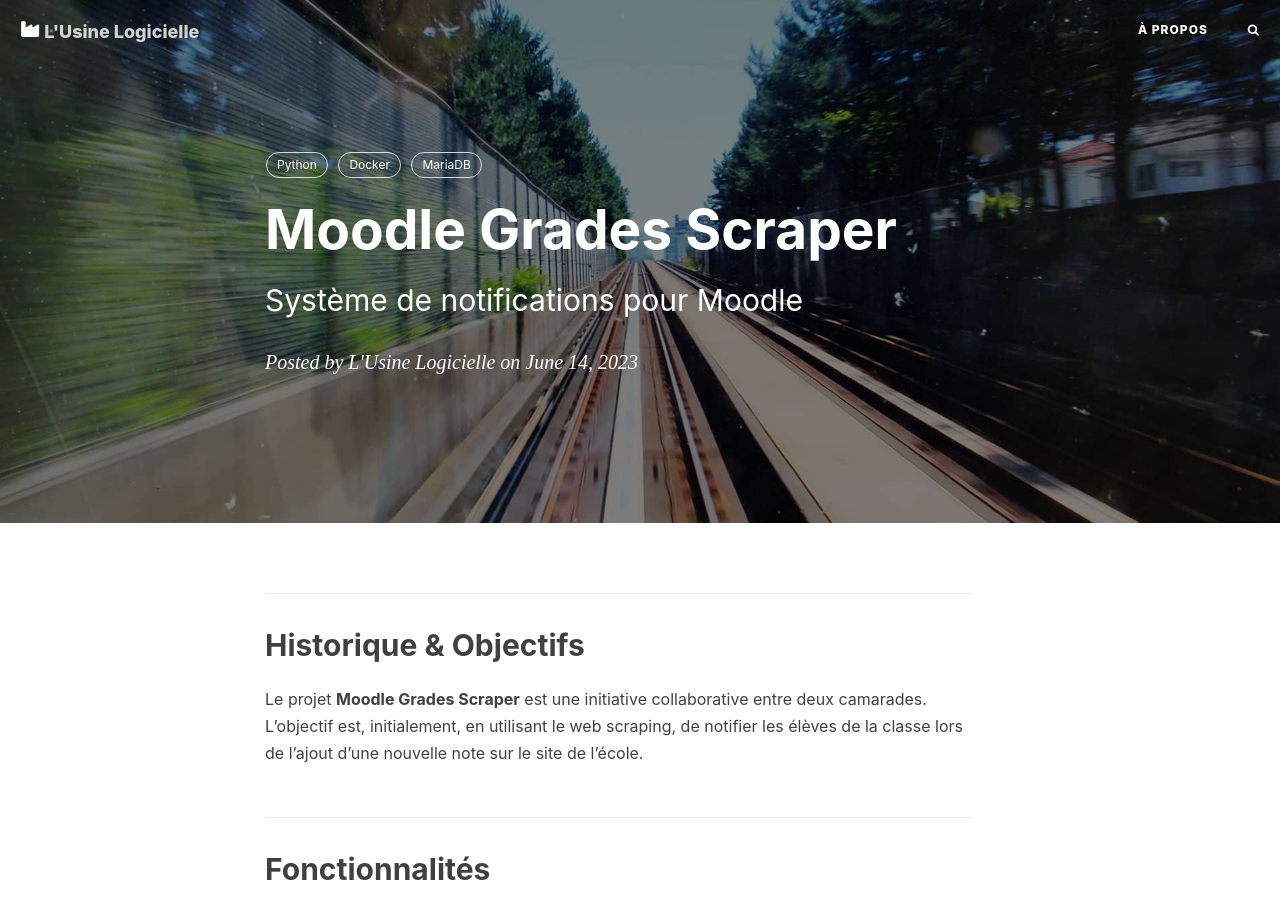
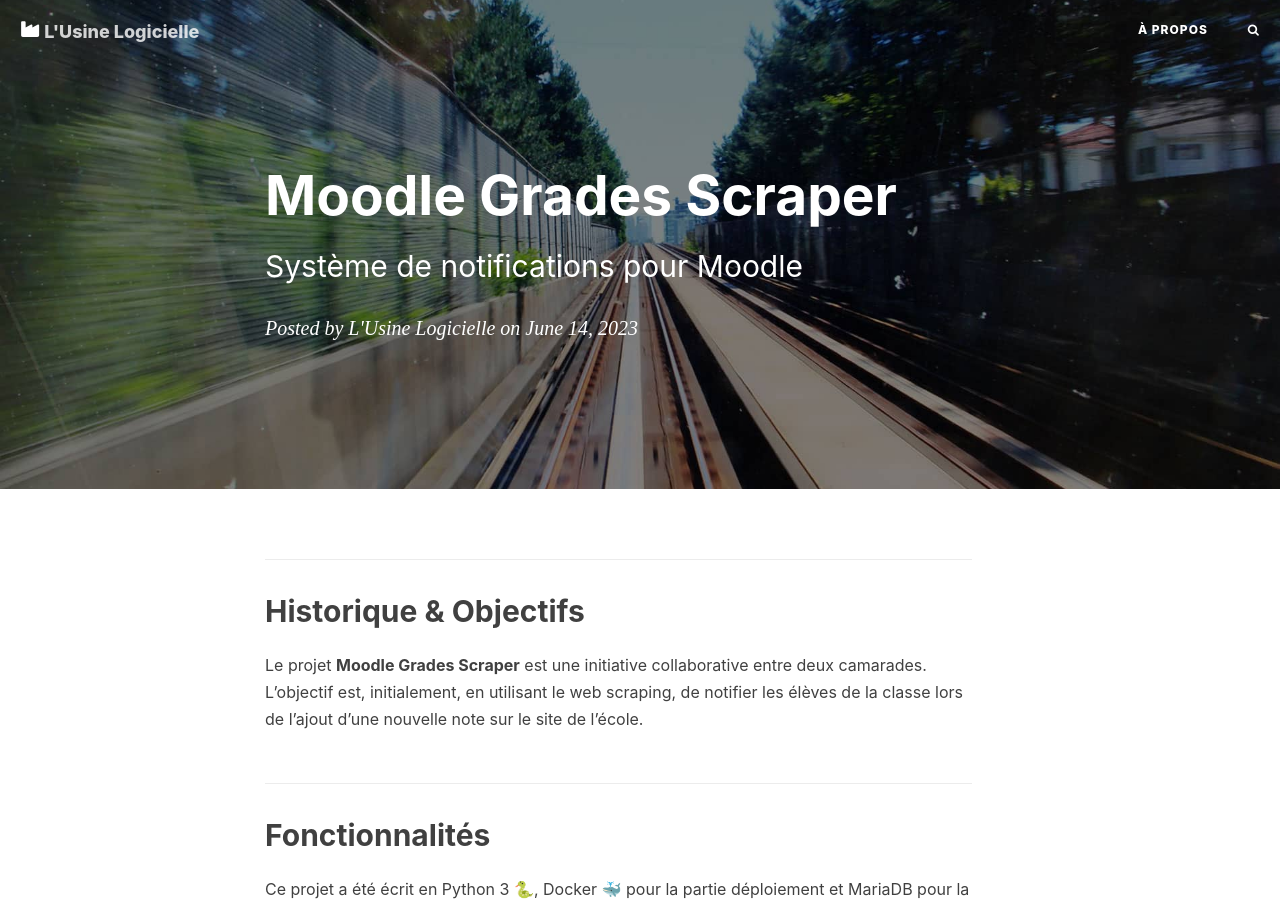
Before and after one commit to L-Usine-Logicielle/L-Usine-Logicielle.github.io, a Jekyll site: the page built from _posts/2023-06-14-moodle-grades-scraper.markdown, in a window 1280 px wide and 900 px high. Built offline with Jekyll 4.4.1, drawn with Linux system fonts in a browser that asks for light colours; nearby versions of some CDN libraries; comment, search, counter and statistics services are not loaded.

Commit message:
Tags deleted

```diff
--- a/_posts/2023-06-14-moodle-grades-scraper.markdown
+++ b/_posts/2023-06-14-moodle-grades-scraper.markdown
@@ -8,9 +8,6 @@
 subtitle: "Système de notifications pour Moodle"
 intro: "Le projet Moodle Grades Scraper est une initiative collaborative entre deux camarades. L'objectif est, initialement, en utilisant le web scraping, de notifier les élèves de la classe lors de l'ajout d'une nouvelle note sur le site de l'école."
 tags:
-    - Python
-    - Docker
-    - MariaDB
 ---
 
 ## Historique & Objectifs
```
